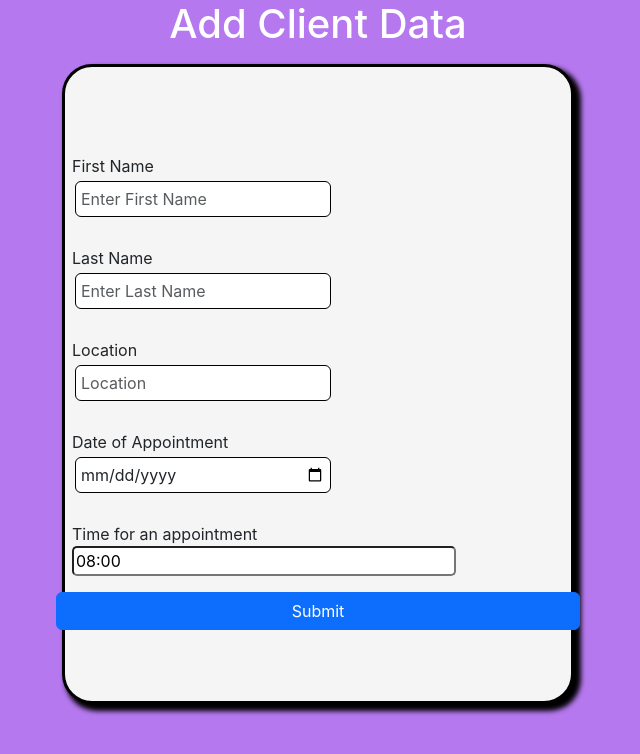
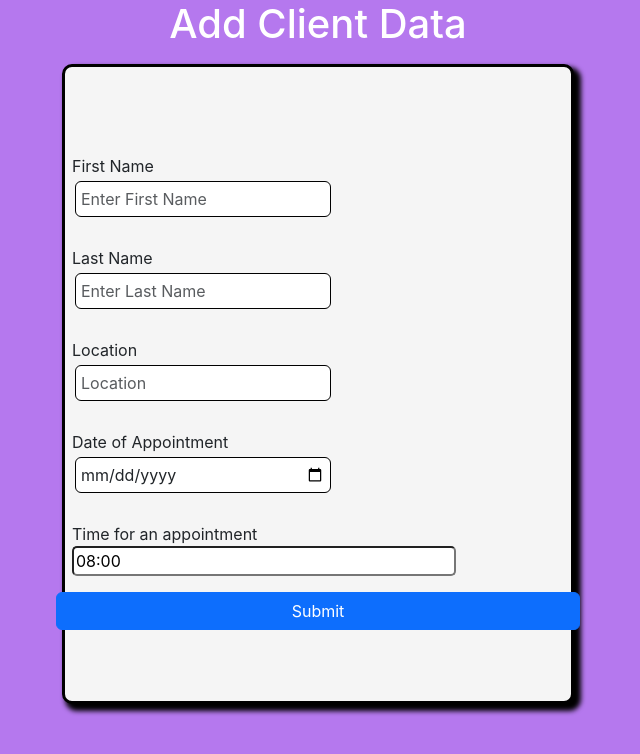
Before and after one commit to Sakshi-hub21/Power-Up-Fitness, a React (Create React App) app: page /add in a window 1280 px wide. Shown: the top 754 px of the page, without its empty margins (322-962 px from the left). Built offline with nearby package versions, Linux system fonts and the light colour scheme.

Commit message:
Update edit.css

```diff
--- a/src/components/edit.css
+++ b/src/components/edit.css
@@ -16,7 +16,7 @@
     box-shadow: 5px 5px 5px 2px black;
     width: 40vw;
     height: 80vh;
-    border-radius: 30px;
+    border-radius: 10px;
 
 
 }
```
